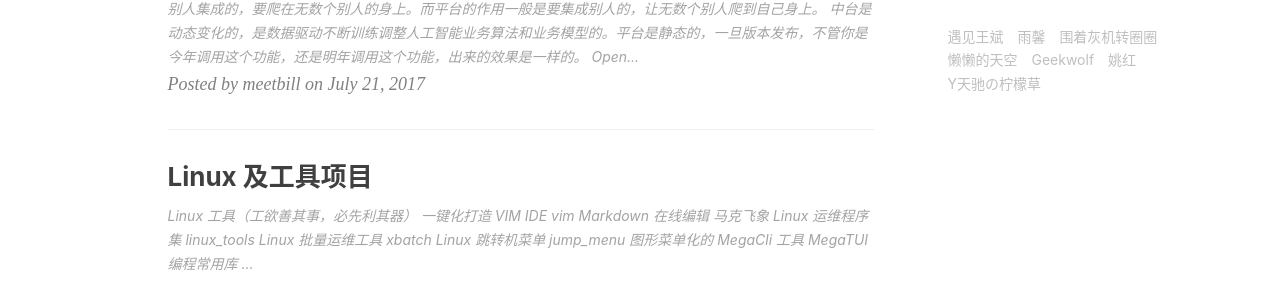
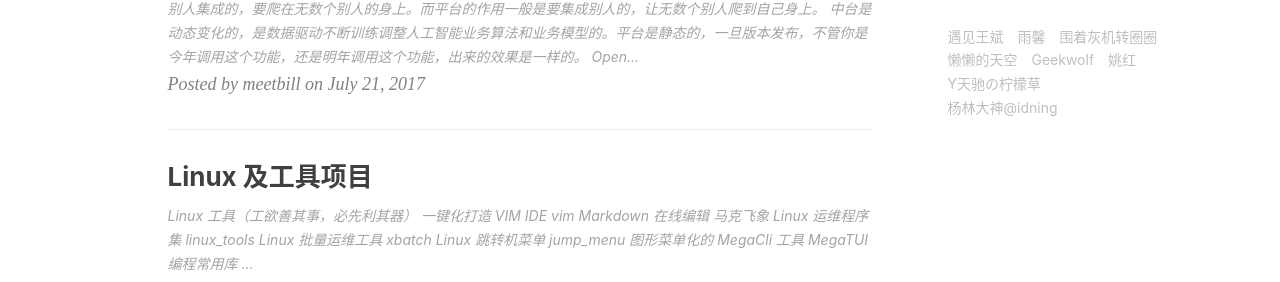
Before and after one commit to meetbill/meetbill.github.io, a Jekyll site: the page built from index.html, in a window 1280 px wide. Shown: the part 904-1186 px from the top of the page. Built offline with Jekyll 4.4.1, drawn with Linux system fonts in a browser that asks for light colours; nearby versions of some CDN libraries; the list of posts is cut into pages by our own code; comment, search, counter and statistics services are not loaded.

Commit message:
[Changed]:add idning link

```diff
--- a/_config.yml
+++ b/_config.yml
@@ -108,5 +108,9 @@ friends: [
     {
         title: "Y天驰の柠檬草",
         href: "http://www.cnblogs.com/ytc6/"
+    },
+    {
+        title: "杨林大神@idning",
+        href: "http://idning.github.io"
     }
 ]
```
